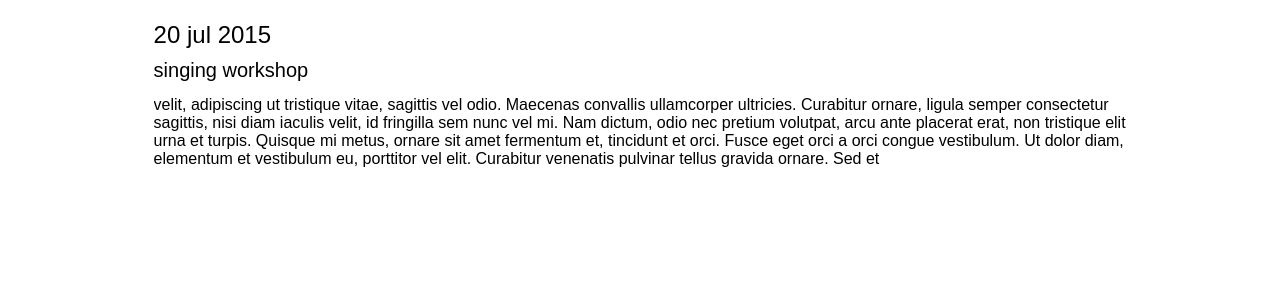
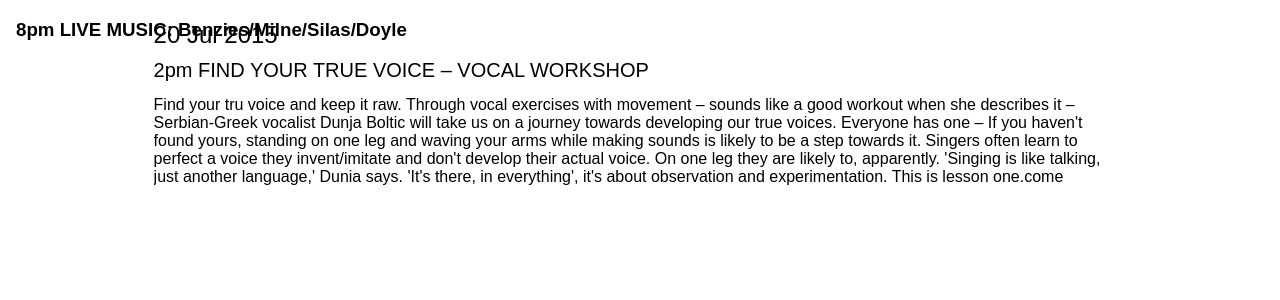
Before and after one commit to itsnevergonnawork/uncommonsense, a Jekyll site: the page built from _posts/2015-07-20-day-1.html, in a window 1280 px wide. Shown: the top 300 px of the page. Built offline with Jekyll 4.4.1, drawn with Linux system fonts in a browser that asks for light colours.

Commit message:
events and descriptopn day 1

```diff
--- a/_posts/2015-07-20-day-1.html
+++ b/_posts/2015-07-20-day-1.html
@@ -4,7 +4,8 @@ date: 2015-07-31
 ---
 
 <div class="day-inner">
-    <h2>20 jul 2015</h2>
-    <h3>singing workshop</h3>
-    <p>velit, adipiscing ut tristique vitae, sagittis vel odio. Maecenas convallis ullamcorper ultricies. Curabitur ornare, ligula semper consectetur sagittis, nisi diam iaculis velit, id fringilla sem nunc vel mi. Nam dictum, odio nec pretium volutpat, arcu ante placerat erat, non tristique elit urna et turpis. Quisque mi metus, ornare sit amet fermentum et, tincidunt et orci. Fusce eget orci a orci congue vestibulum. Ut dolor diam, elementum et vestibulum eu, porttitor vel elit. Curabitur venenatis pulvinar tellus gravida ornare. Sed et</p>
+    <h2>20 Jul 2015</h2>
+    <h3>2pm FIND YOUR TRUE VOICE – VOCAL WORKSHOP</h3>
+    <p>Find your tru voice and keep it raw. Through vocal exercises with movement – sounds like a good workout when she describes it – Serbian-Greek vocalist Dunja Boltic will take us on a journey towards developing our true voices. Everyone has one – If you haven't found yours, standing on one leg and waving your arms while making sounds is likely to be a step towards it. Singers often learn to perfect a voice they invent/imitate and don't develop their actual voice. On one leg they are likely to, apparently.  'Singing is like talking, just another language,' Dunia says. 'It's there, in everything', it's about observation and experimentation. This is lesson one.come</p>
 </div>
+    <h3>8pm LIVE MUSIC: Benzies/Milne/Silas/Doyle <br>
```
